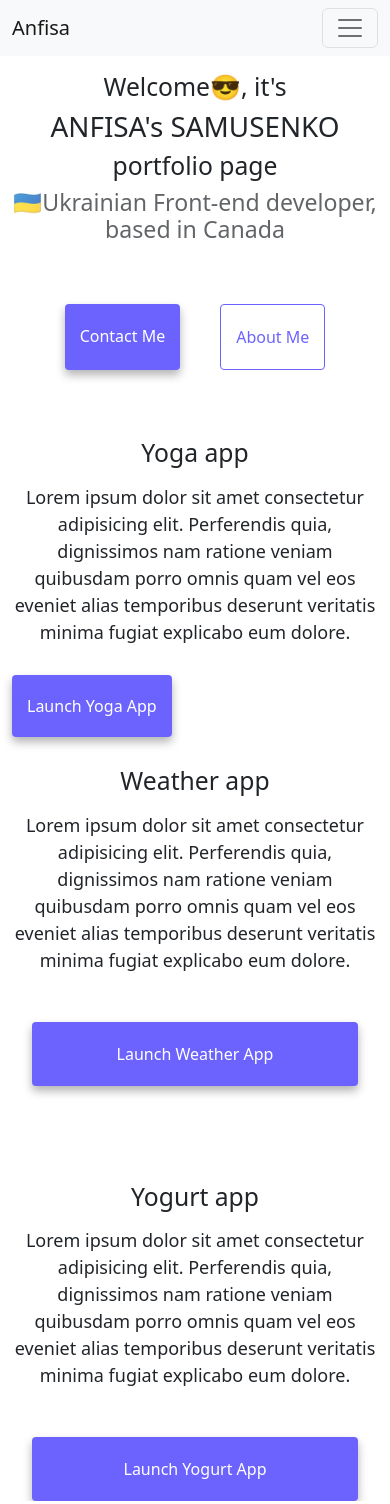
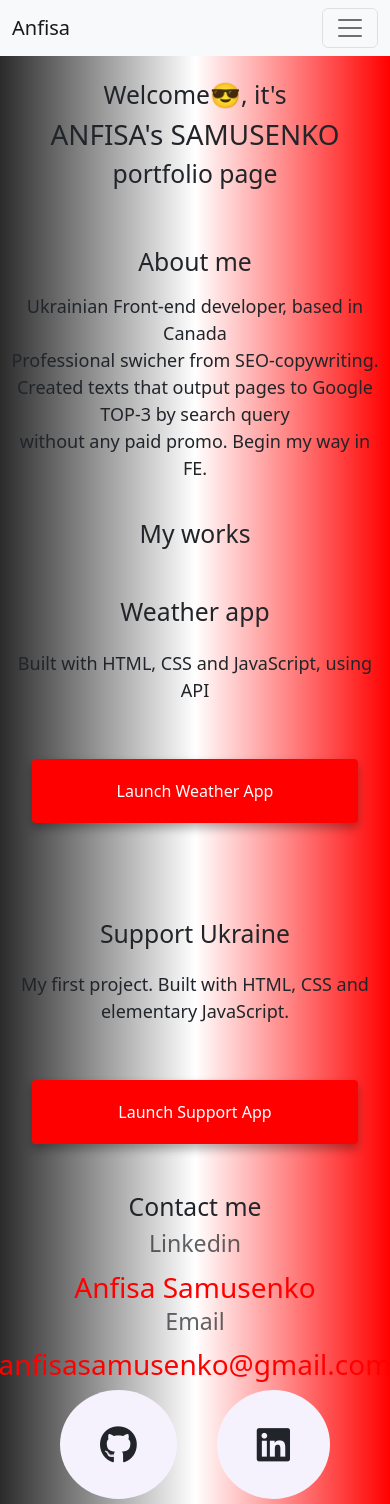
Before and after one commit to TetyaFi/HW-week3-resp, a plain HTML site: page index.html in a window 390 px wide. Drawn offline with nearby package versions, Linux system fonts and the light colour scheme.

Commit message:
change-all

```diff
--- a/index.html
+++ b/index.html
@@ -10,6 +10,7 @@
     />
     <title>Anfisa</title>
     <link rel="stylesheet" href="src/styles.css" />
+
     <link
       href="https://cdn.jsdelivr.net/npm/bootstrap@5.2.0/dist/css/bootstrap.min.css"
       rel="stylesheet"
@@ -22,6 +23,8 @@
       crossorigin="anonymous"
     ></script>
     <script async="" src="/cdn-cgi/bm/cv/669835187/api.js"></script>
+    <script src="https://kit.fontawesome.com/ddc3ee268a.js" crossorigin="anonymous"></script>
+
   </head>
   <body cz-shortcut-listen="true">
     <nav class="navbar navbar-expand-lg navbar-light bg-light fixed-top">
@@ -46,61 +49,48 @@
               >
             </li>
             <li class="nav-item">
-              <a class="nav-link" href="about.html" class="secondary-link" title="About Anfisa">About me</a>
+              <a class="nav-link" href="index.html#about" class="secondary-link" title="About Anfisa">About me</a>
             </li>
             <li class="nav-item">
-              <a class="nav-link" href="about.html#contact" class="primary-link"
+              <a class="nav-link" href="index.html#work" class="secondary-link" title="My Works">My works</a>
+            </li>
+            <li class="nav-item">
+              <a class="nav-link" href="index.html#contact" class="primary-link"
         title="Contact Anfisa">Contact me</a>
             </li>
           </ul>
         </div>
       </div>
     </nav>
-    <br />
-    <br />
-    <br />
+    <div class="hero">
     <h2 class="text-center">Welcome😎, it's</h2>
     <h1 class="text-center">
       ANFISA's SAMUSENKO
     </h1>
     <h2 class="text-center">portfolio page</h2>
-    <h3 class="text-center">🇺🇦Ukrainian Front-end developer, based in Canada</h3>
-    <div class="navigation-links  mb-5">
-      <a href="about.html#contact" class="primary-link"
-        title="Contact Anfisa">Contact me</a>
-      <a href="about.html" class="secondary-link" title="About Anfisa">About me</a>
     </div>
-    <div class="container">
-        <div class="row">
-          <div class="col-md-6">
-            <img src="images/yoga.png" alt="Yoga project "
-            class="img-fluid rounded d-none d-sm-block">
-          </div>
-          <div class="col-md-6">
-            <h2 class="mb-3">Yoga app</h2>
-            <p>
-              Lorem ipsum dolor sit amet consectetur adipisicing elit. Perferendis
-              quia, dignissimos nam ratione veniam quibusdam porro omnis quam vel
-              eos eveniet alias temporibus deserunt veritatis minima fugiat
-              explicabo eum dolore.
-            </p>
-            <div class="mt-5">
-              <a href="#" class="primary-link">Launch Yoga App</a>
-            </div>
-          </div>
-        </div>
+
+    <div id="about" class="about-paragraphs text-center">
+      <h2 class="text-center">About me</h2>
+      <p>
+        Ukrainian Front-end developer, based in Canada <br>
+        Professional swicher from SEO-copywriting. <br />
+        Created texts that output pages to Google TOP-3 by search query <br> without
+        any paid promo.
+        Begin my way in FE.
+      </p>
+    </div>
+    <div  id="work" class="container">
+      <h2 class="text-center">My works</h2>
         <div class="row mt-5">
           <div class="col-md-6">
             <h2 class="mb-3">Weather app</h2>
             <p>
-              Lorem ipsum dolor sit amet consectetur adipisicing elit. Perferendis
-              quia, dignissimos nam ratione veniam quibusdam porro omnis quam vel
-              eos eveniet alias temporibus deserunt veritatis minima fugiat
-              explicabo eum dolore.
+              Built with HTML, CSS and JavaScript, using API
             </p>
             <div class="mb-5 mt-5">
               <a
-              href="#"
+              href="https://quiet-baklava-f5c8dd.netlify.app/"
               class="primary-link project-link"
               title="Weather project"
               >Launch Weather App</a
@@ -115,28 +105,51 @@
         <div class="row mt-5">
           <div class="col-md-6">
             <img
-            src="images/yogurt.png"
+            src="images/slava.png"
             class="img-fluid rounded d-none d-sm-block"
-            alt="Yogurt project"
+            alt="Slava Ukraine project"
           />
           </div>
           <div class="col-md-6">
-            <h2 class="mb-3">Yogurt app</h2>
+            <h2 class="mb-3">Support Ukraine</h2>
             <p>
-              Lorem ipsum dolor sit amet consectetur adipisicing elit. Perferendis
-              quia, dignissimos nam ratione veniam quibusdam porro omnis quam vel
-              eos eveniet alias temporibus deserunt veritatis minima fugiat
-              explicabo eum dolore.
+              My first project.
+              Built with HTML, CSS and elementary JavaScript.
             </p>
             <div class="mt-5">
               <a
-              href="#"
+              href="https://s3.amazonaws.com/shecodesio-production/challenge_submissions/files/000/867/229/original/index.html?1652843256"
               class="primary-link project-link"
               title="Weather project"
-              >Launch Yogurt App</a
+              >Launch Support App</a
             >
             </div>
           </div>
         </div>
+        <div class="container"></div>
+    <div id="contact" class="mt-5">
+      <h2 id="contact" class="text-center">Contact me</h2>
+      <h3 class="text-center">Linkedin</h3>
+      <a
+        href="https://www.linkedin.com/in/anfisa-samusenko-3906a0156/"
+        class="email-link"
+        >Anfisa Samusenko</a
+      >
+      <h3 class="text-center">Email</h3>
+      <a href="anfisasamusenko@gmail.com" class="email-link">
+        anfisasamusenko@gmail.com
+      </a>
+    </div>
+    <footer>
+      <div class="social-links d-flex justify-content-center">
+          <a href="https://github.com/TetyaFi" target="_blank" title="GitHub Profile">
+            <i class="fab fa-github" aria-hidden="true"></i>
+          </a>
+
+          <a href="https://www.linkedin.com/in/anfisa-samusenko-3906a0156/" target="_blank" title="Twitter Profile">
+            <i class="fab fa-linkedin" aria-hidden="true"></i>
+          </a>
+        </div>
+    </footer>
   </body>
 </html>
--- a/src/styles.css
+++ b/src/styles.css
@@ -1,11 +1,18 @@
 :root {
-  --primary-color: #6c63ff;
+  --primary-color: #ff0000;
   --secondary-color: #f5f2fe;
   --box-shadow: 0 5px 10px rgba(0, 0, 0, 0.3);
 }
 
 body {
   margin: 100px 0;
+  background: rgb(0, 0, 0);
+  background: linear-gradient(
+    90deg,
+    rgba(0, 0, 0, 1) -10%,
+    rgba(255, 255, 255, 1) 50%,
+    rgba(255, 0, 0, 1) 100%
+  );
 }
 
 h1,
@@ -30,6 +37,12 @@ h3 {
 p {
   font-size: 18px;
   line-height: 1.5;
+  padding: 7px 0;
+}
+
+.hero {
+  text-align: center;
+  padding: 80px 20px 20px 20px;
 }
 
 .navigation-links {
@@ -53,7 +66,7 @@ p {
 }
 
 .primary-link:hover {
-  color: white;
+  color: rgb(14, 0, 0);
 }
 
 .secondary-link {
@@ -89,6 +102,7 @@ p {
 
 .email-link:hover {
   text-decoration: underline;
+  color: black;
 }
 
 @media (max-width: 576px) {
@@ -112,3 +126,18 @@ p {
     margin: 0 20px;
   }
 }
+
+footer .social-links a {
+  margin: 5px 20px;
+  color: var(--branding-color);
+  background: var(--secondary-color);
+  padding: 26px 40px;
+  border-radius: 50%;
+  font-size: 38px;
+  transition: all 100ms ease-in-out;
+}
+
+footer .social-links a:hover {
+  color: rgb(248, 95, 95);
+  background: var(--branding-color);
+}
```
Also changed, not shown: about.html (deleted, +0 -106 lines), images/slava.png (added), images/weather.png, images/yoga.png (deleted), images/yogurt.png (deleted).
